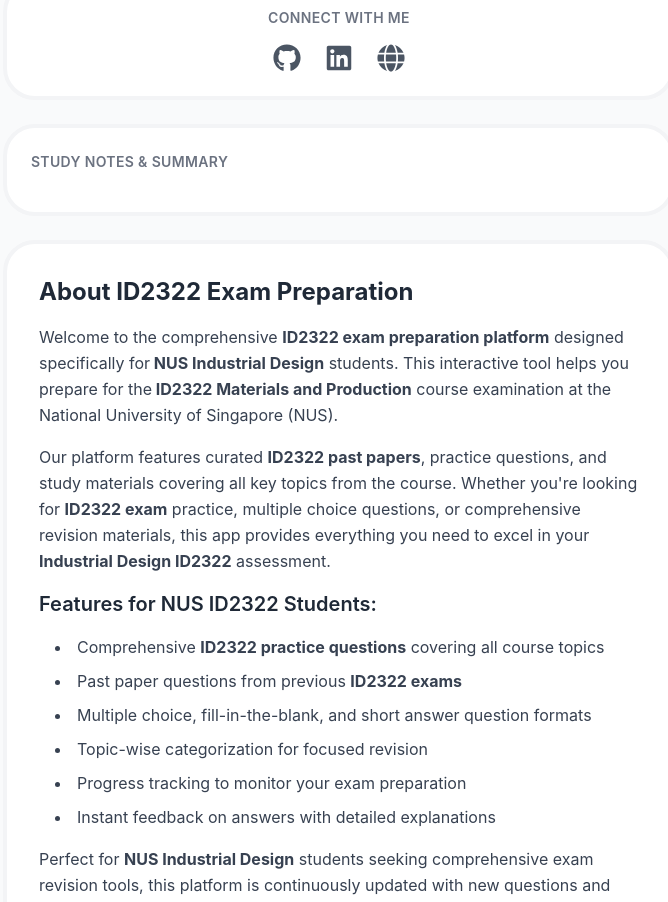
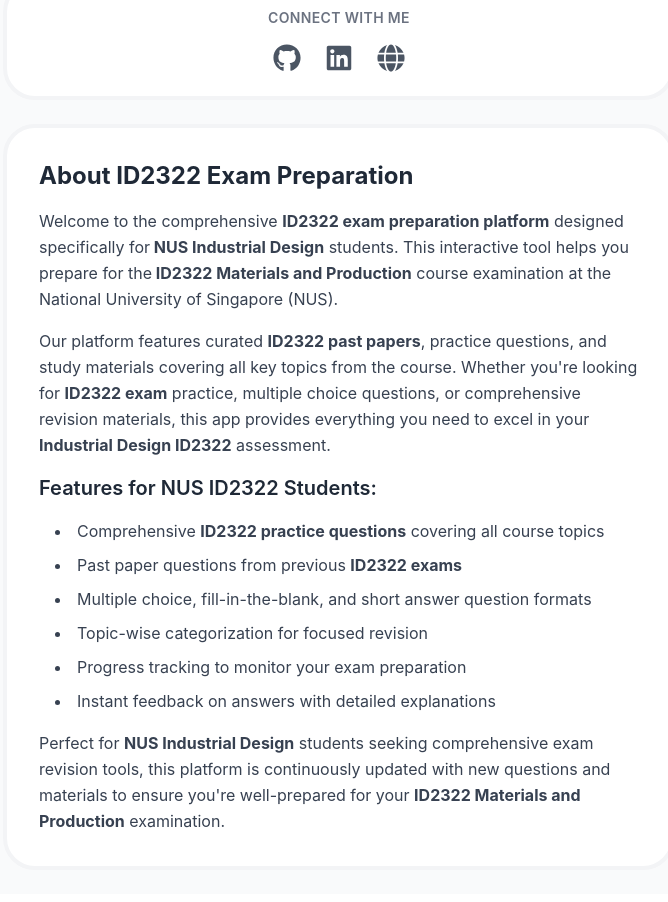
Before and after one commit to EdwardZehuaZhang/Prep, a React (Vite) app: page / in a window 1280 px wide. Shown: the part 1360-2262 px from the top of the page, without its empty margins (301-969 px from the left). Built offline with nearby package versions, Linux system fonts and the light colour scheme.

Commit message:
feat: hide noptes

```diff
--- a/src/components/ExamPrepApp.tsx
+++ b/src/components/ExamPrepApp.tsx
@@ -938,8 +938,8 @@
           </div>
         </div>
 
-        {/* Markdown Content Panel */}
-        <div className="bg-white rounded-[2rem] border-4 border-gray-100 p-6 mt-6">
+        {/* Markdown Content Panel - Temporarily Hidden */}
+        {/* <div className="bg-white rounded-[2rem] border-4 border-gray-100 p-6 mt-6">
           <div className="flex items-center justify-between mb-4">
             <h3 className="text-sm font-semibold text-gray-500 uppercase tracking-wide">Study Notes & Summary</h3>
           </div>
@@ -962,7 +962,7 @@
               {markdownContent}
             </ReactMarkdown>
           </div>
-        </div>
+        </div> */}
 
         {/* SEO Content Section */}
         <div className="bg-white rounded-[2rem] border-4 border-gray-100 p-8 mt-6">
```
